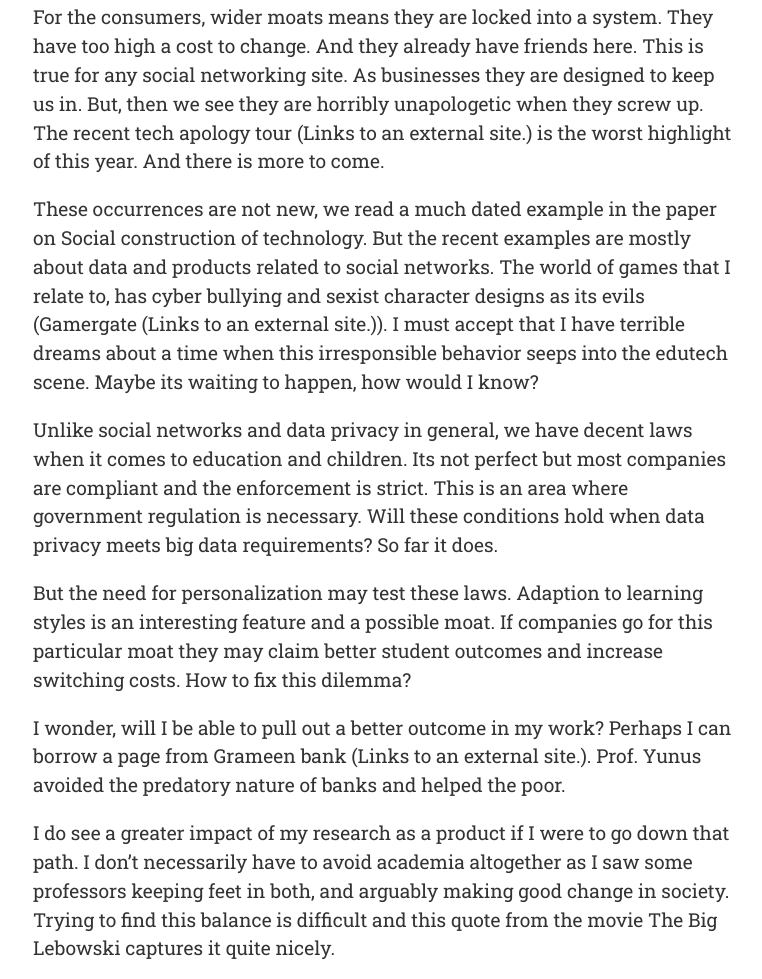
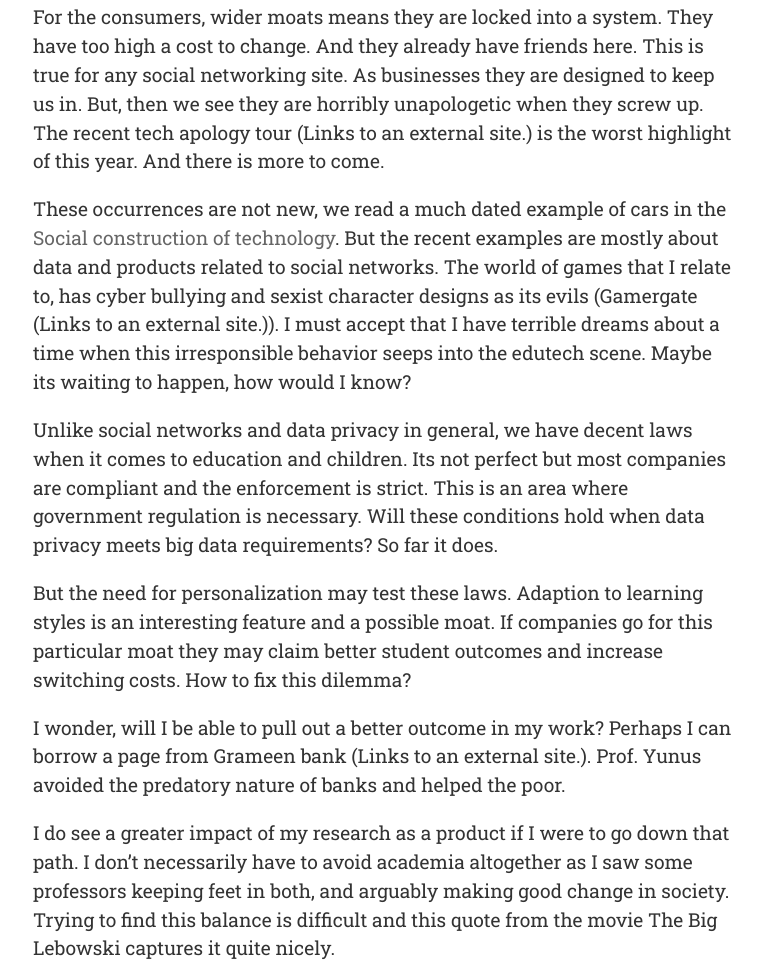
Before and after one commit to Utkarshdevd/Utkarshdevds.github.io, a plain HTML site: page posts/startup/index.html in a window 1280 px wide. Shown: the part 1407-2386 px from the top of the page, without its empty margins (257-1019 px from the left). Drawn offline with nearby package versions, Linux system fonts and the light colour scheme; some packages are replaced by stand-ins of ours.

Commit message:
rebuilding site Wed Nov 28 00:18:31 EST 2018

```diff
--- a/posts/startup/index.html
+++ b/posts/startup/index.html
@@ -118,7 +118,7 @@ Manufacturing plants near the mines, relaxed tax laws all improve profit margins
 
 <p>For the consumers, wider moats means they are locked into a system. They have too high a cost to change. And they already have friends here. This is true for any social networking site. As businesses they are designed to keep us in. But, then we see they are horribly unapologetic when they screw up. The recent tech apology tour (Links to an external site.) is the worst highlight of this year. And there is more to come.</p>
 
-<p>These occurrences are not new, we read a much dated example in the paper on Social construction of technology. But the recent examples are mostly about data and products related to social networks. The world of games that I relate to, has cyber bullying and sexist character designs as its evils (Gamergate (Links to an external site.)). I must accept that I have terrible dreams about a time when this irresponsible behavior seeps into the edutech scene. Maybe its waiting to happen, how would I know?</p>
+<p>These occurrences are not new, we read a much dated example of cars in the <a href="https://mitpress.mit.edu/books/social-construction-technological-systems-anniversary-edition">Social construction of technology</a>. But the recent examples are mostly about data and products related to social networks. The world of games that I relate to, has cyber bullying and sexist character designs as its evils (Gamergate (Links to an external site.)). I must accept that I have terrible dreams about a time when this irresponsible behavior seeps into the edutech scene. Maybe its waiting to happen, how would I know?</p>
 
 <p>Unlike social networks and data privacy in general, we have decent laws when it comes to education and children. Its not perfect but most companies are compliant and the enforcement is strict. This is an area where government regulation is necessary. Will these conditions hold when data privacy meets big data requirements? So far it does.</p>
 
```
